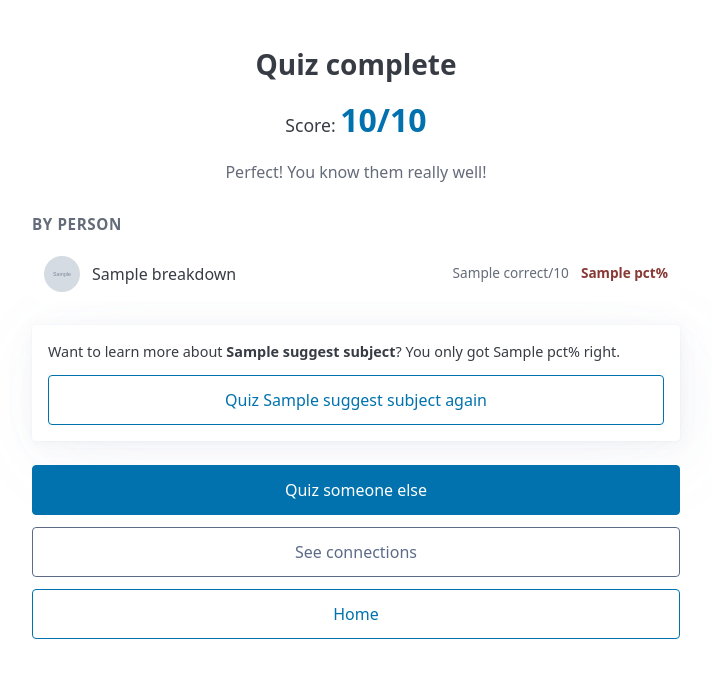
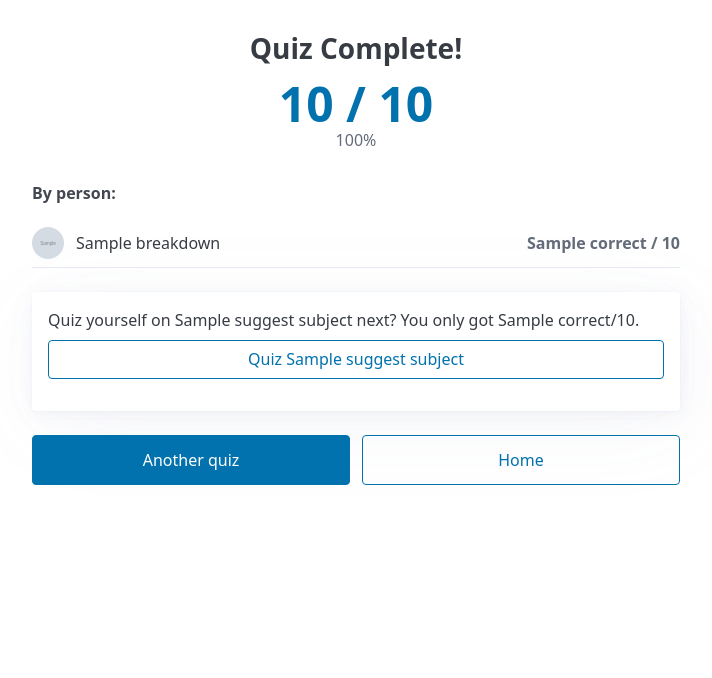
Before and after one commit to azrunner99/GTKY, a FastAPI app: template web/templates/quiz/results.html in a window 1280 px wide. Shown: the top 678 px of the page, without its empty margins (284-996 px from the left). Run offline with FastAPI, Linux system fonts and the light colour scheme; the template is opened without the code that fills it: most values are stand-ins (such as "Sample title", 1, 10 or a date in 2020); grey boxes marked "Sample" are stand-in pictures; some libraries are stand-ins or nearby versions.

Commit message:
W2.8: per-subject results breakdown with profile links
Rewrite quiz/results.html to match spec:
- Large score display (3rem bold) with pct below
- Per-subject breakdown rows linking to /profile/{id}
- Correct/total color-coded green/red/muted by threshold
- "Quiz yourself on $name" suggestion card for <60% subjects

Co-Authored-By: Claude Sonnet 4.6 <noreply@anthropic.com>

```diff
--- a/web/templates/quiz/results.html
+++ b/web/templates/quiz/results.html
@@ -1,73 +1,61 @@
 {% extends "base.html" %}
 {% block title %}GTKY – Quiz Results{% endblock %}
 {% block content %}
-<div style="text-align:center; padding:2rem 0 1rem;">
-  <h2>{{ 'Quiz terminado' if lang == 'es' else 'Quiz complete' }}</h2>
-  <p style="font-size:1.1rem;">
-    {{ 'Puntuación:' if lang == 'es' else 'Score:' }}
-    <strong style="font-size:2rem; color:var(--pico-primary);">{{ score }}/{{ total }}</strong>
-  </p>
-  <p style="color:var(--pico-muted-color);">
-    {% set pct = (score / total * 100) | round | int %}
-    {% if pct == 100 %}
-      {{ '¡Perfecto! ¡Los conoces muy bien!' if lang == 'es' else "Perfect! You know them really well!" }}
-    {% elif pct >= 70 %}
-      {{ '¡Buen trabajo!' if lang == 'es' else 'Nice work!' }}
-    {% elif pct >= 50 %}
-      {{ 'No está mal.' if lang == 'es' else 'Not bad.' }}
-    {% else %}
-      {{ 'Sigue aprendiendo.' if lang == 'es' else 'Keep learning!' }}
-    {% endif %}
-  </p>
+<div style="text-align:center; margin:1rem 0 2rem;">
+  <h2>{{ '¡Quiz completado!' if lang == 'es' else 'Quiz Complete!' }}</h2>
+  <div style="font-size:3rem; font-weight:800; color:var(--pico-primary); line-height:1;">
+    {{ score }} / {{ total }}
+  </div>
+  <div style="color:var(--pico-muted-color);">
+    {{ ((100 * score / total) | round | int) if total else 0 }}%
+  </div>
 </div>
 
 {% if breakdown %}
-<h3 style="font-size:0.95rem; font-weight:600; color:var(--pico-muted-color); text-transform:uppercase; letter-spacing:0.04em; margin-bottom:0.75rem;">
-  {{ 'Por persona' if lang == 'es' else 'By person' }}
-</h3>
-<div style="display:flex; flex-direction:column; gap:0.5rem; margin-bottom:1.5rem;">
+<h3 style="font-size:1rem;">{{ 'Por persona:' if lang == 'es' else 'By person:' }}</h3>
+<div>
   {% for s in breakdown %}
-  <div style="display:flex; align-items:center; gap:0.75rem; padding:0.6rem 0.75rem; background:var(--pico-card-background-color); border-radius:0.5rem;">
-    {% if s.photo_filename %}
-      <img src="/static/photos/{{ s.photo_filename }}" alt="{{ s.name }}"
-           style="width:36px; height:36px; border-radius:50%; object-fit:cover; flex-shrink:0;">
-    {% else %}
-      <span style="display:inline-flex; width:36px; height:36px; border-radius:50%; background:var(--pico-primary-background); color:var(--pico-primary); align-items:center; justify-content:center; font-weight:700; font-size:0.9rem; flex-shrink:0;">{{ s.name[0].upper() }}</span>
-    {% endif %}
-    <span style="flex:1; font-weight:500;">{{ s.name }}</span>
-    <span style="font-size:0.85rem; color:var(--pico-muted-color);">{{ s.correct }}/{{ s.total }}</span>
-    <span style="font-size:0.85rem; font-weight:600;
-                 color:{% if s.pct >= 80 %}var(--pico-ins-color){% elif s.pct >= 50 %}var(--pico-color){% else %}var(--pico-del-color){% endif %};">
-      {{ s.pct }}%
-    </span>
-  </div>
+  <a href="/profile/{{ s.subject_id }}" style="text-decoration:none; color:inherit;">
+    <div style="display:flex; align-items:center; gap:0.75rem; padding:0.5rem 0; border-bottom:1px solid var(--pico-muted-border-color);">
+      {% if s.photo_filename %}
+        <img src="/static/photos/{{ s.photo_filename }}" alt=""
+             style="width:32px; height:32px; border-radius:50%; object-fit:cover;">
+      {% else %}
+        <span style="display:inline-flex; width:32px; height:32px; border-radius:50%; background:var(--pico-primary-background); color:var(--pico-primary); align-items:center; justify-content:center; font-weight:700; font-size:0.85rem;">{{ s.name[0].upper() }}</span>
+      {% endif %}
+      <span style="flex:1;">{{ s.name }}</span>
+      <span style="font-weight:600;
+                   color:{% if s.pct >= 80 %}var(--pico-ins-color, #2a9d8f){% elif s.pct < 50 %}var(--pico-del-color, #e76f51){% else %}var(--pico-muted-color){% endif %};">
+        {{ s.correct }} / {{ s.total }}
+      </span>
+    </div>
+  </a>
   {% endfor %}
 </div>
 {% endif %}
 
 {% if suggest_subject %}
-<article style="margin-bottom:1.5rem;">
-  <p style="margin:0; font-size:0.9rem;">
-    {% if lang == 'es' %}
-      ¿Aprender más sobre <strong>{{ suggest_subject.name }}</strong>? Solo acertaste el {{ suggest_subject.pct }}%.
-    {% else %}
-      Want to learn more about <strong>{{ suggest_subject.name }}</strong>? You only got {{ suggest_subject.pct }}% right.
-    {% endif %}
+<article style="margin-top:1.5rem; background:var(--pico-card-background-color);">
+  <p style="margin:0;">
+    {{ '¿Tomar un quiz sobre ' + suggest_subject.name + '?' if lang == 'es'
+       else 'Quiz yourself on ' + suggest_subject.name + ' next?' }}
+    {{ ' Solo acertaste ' if lang == 'es' else ' You only got ' }}{{ suggest_subject.correct }}/{{ suggest_subject.total }}.
   </p>
-  <a href="/quiz/start" role="button" class="outline" style="margin-top:0.75rem; width:100%;"
-     hx-boost="false"
-     onclick="document.getElementById('suggest-form').submit(); return false;">
-    {{ 'Hacer quiz de ' + suggest_subject.name if lang == 'es' else 'Quiz ' + suggest_subject.name + ' again' }}
-  </a>
-  <form id="suggest-form" method="post" action="/quiz/start" style="display:none;">
+  <form method="post" action="/quiz/start" style="margin-top:0.5rem;">
     <input type="hidden" name="subject_ids" value="{{ suggest_subject.subject_id }}">
+    <button type="submit" class="outline" style="padding:0.4rem 1rem;">
+      Quiz {{ suggest_subject.name }}
+    </button>
   </form>
 </article>
 {% endif %}
 
-<div style="display:grid; gap:0.75rem;">
-  <a href="/quiz" role="button">{{ 'Otro quiz' if lang == 'es' else 'Quiz someone else' }}</a>
-  <a href="/connections" role="button" class="outline secondary">{{ 'Ver conexiones' if lang == 'es' else 'See connections' }}</a>
-  <a href="/" role="button" class="outline">{{ 'Inicio' if lang == 'es' else 'Home' }}</a>
+<div style="margin-top:1.5rem; display:flex; gap:0.75rem;">
+  <a href="/quiz" role="button" style="flex:1; text-align:center;">
+    {{ 'Otro quiz' if lang == 'es' else 'Another quiz' }}
+  </a>
+  <a href="/" role="button" class="outline" style="flex:1; text-align:center;">
+    {{ 'Inicio' if lang == 'es' else 'Home' }}
+  </a>
 </div>
 {% endblock %}
```
Also changed, not shown: CHANGELOG.md.
